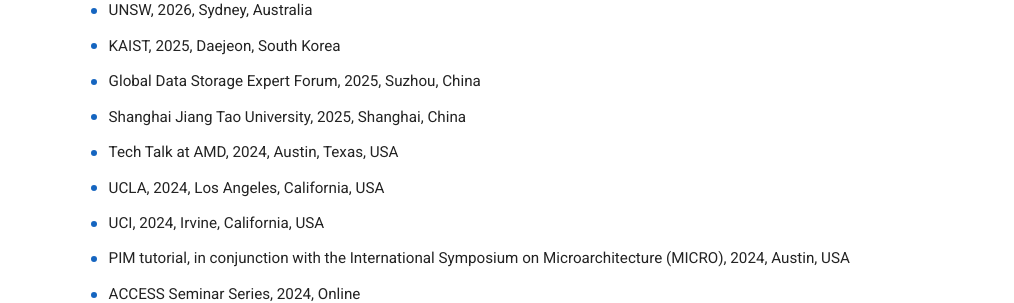
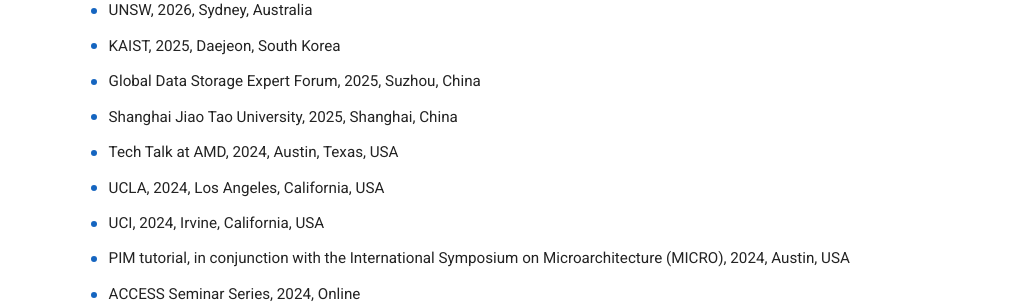
Before and after one commit to nikamgh/nikamgh.github.io, a Jekyll site: the page built from talks.html, in a window 1280 px wide and 900 px high, scrolled down 1437 px. Shown: the part 152-455 px from the top of the window, without its empty margins (133-1147 px from the left). Built offline with Jekyll 4.4.1, drawn with Linux system fonts in a browser that asks for light colours.

Commit message:
minor fix

```diff
--- a/talks.html
+++ b/talks.html
@@ -113,7 +113,7 @@
           <li>UNSW, 2026, Sydney, Australia</li>
           <li>KAIST, 2025, Daejeon, South Korea</li>
           <li>Global Data Storage Expert Forum, 2025, Suzhou, China</li>
-          <li>Shanghai Jiang Tao University, 2025, Shanghai, China</li>
+          <li>Shanghai Jiao Tao University, 2025, Shanghai, China</li>
           <li>Tech Talk at AMD, 2024, Austin, Texas, USA</li>
           <li>UCLA, 2024, Los Angeles, California, USA</li>
           <li>UCI, 2024, Irvine, California, USA</li>
```
